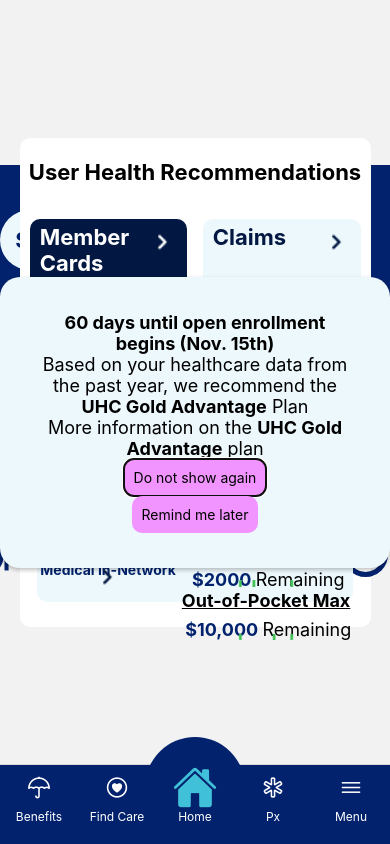
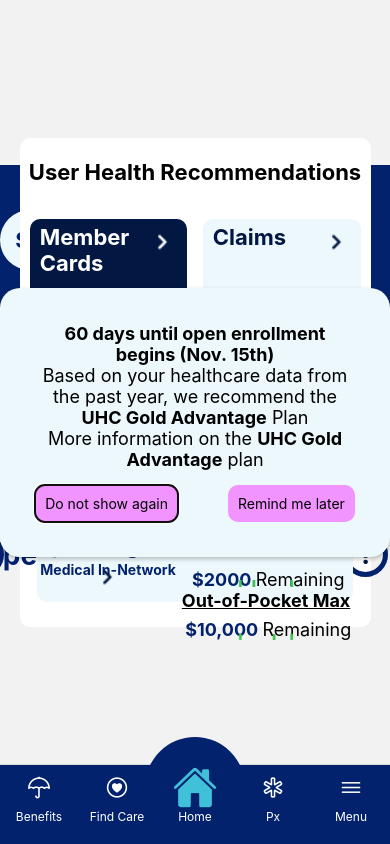
Before and after one commit to garisonjulius/UHG-APP, a React Native app: screen /Home in a window 390 px wide. Built offline with nearby package versions, Linux system fonts and the light colour scheme.

Commit message:
Centered button layout

```diff
--- a/app/components/PlanNotif.js
+++ b/app/components/PlanNotif.js
@@ -1,5 +1,5 @@
-import React, {useState} from 'react';
-import {Alert, Modal, StyleSheet, Text, Pressable, View} from 'react-native';
+import React, { useState } from 'react';
+import { Alert, Modal, StyleSheet, Text, Pressable, View } from 'react-native';
 import { Link } from '@react-navigation/native';
 
 const PlanNotif = ({ displayPopUp, recPlanTitle }) => {
@@ -17,13 +17,17 @@
                 }}>
                 <View style={popUpStyles.centeredView}>
                     <View style={popUpStyles.popUpView}>
+                        <View style={popUpStyles.popUpText}>
                             <Text style={[popUpStyles.popUpText, popUpStyles.headerText]}>60 days until open enrollment begins (Nov. 15th)</Text>
                             <Text style={popUpStyles.popUpText}>Based on your healthcare data from the past year, we recommend the <Text style={popUpStyles.planRecText}>{recPlanTitle}</Text> Plan</Text>
                             {/* TODO: Implement correct link below */}
                             <Text style={popUpStyles.popUpText}>
                                 More information on the <Text style={popUpStyles.planRecText}>{recPlanTitle}</Text> plan
                             </Text>
+                        </View>
 
+                        {/* Buttons */}
+                        <View style={popUpStyles.buttonsView}>
                             {/* Do not show again button */}
                             <Pressable
                             style={[popUpStyles.button, popUpStyles.buttonOpen]}
@@ -44,6 +48,7 @@
                             >
                                 <Text>Remind me later</Text>
                             </Pressable>
+                        </View>
                     </View>
                 </View>
 
@@ -73,6 +78,12 @@
         shadowRadius: 4,
         elevation: 5,
     },
+    buttonsView: {
+        display: 'flex',
+        flexDirection: 'row',
+        gap: 50,
+        marginTop: 15,
+    },
     button: {
         borderRadius: 10,
         padding: 10,
```
Lines whose indentation alone changed are shown as unchanged.
